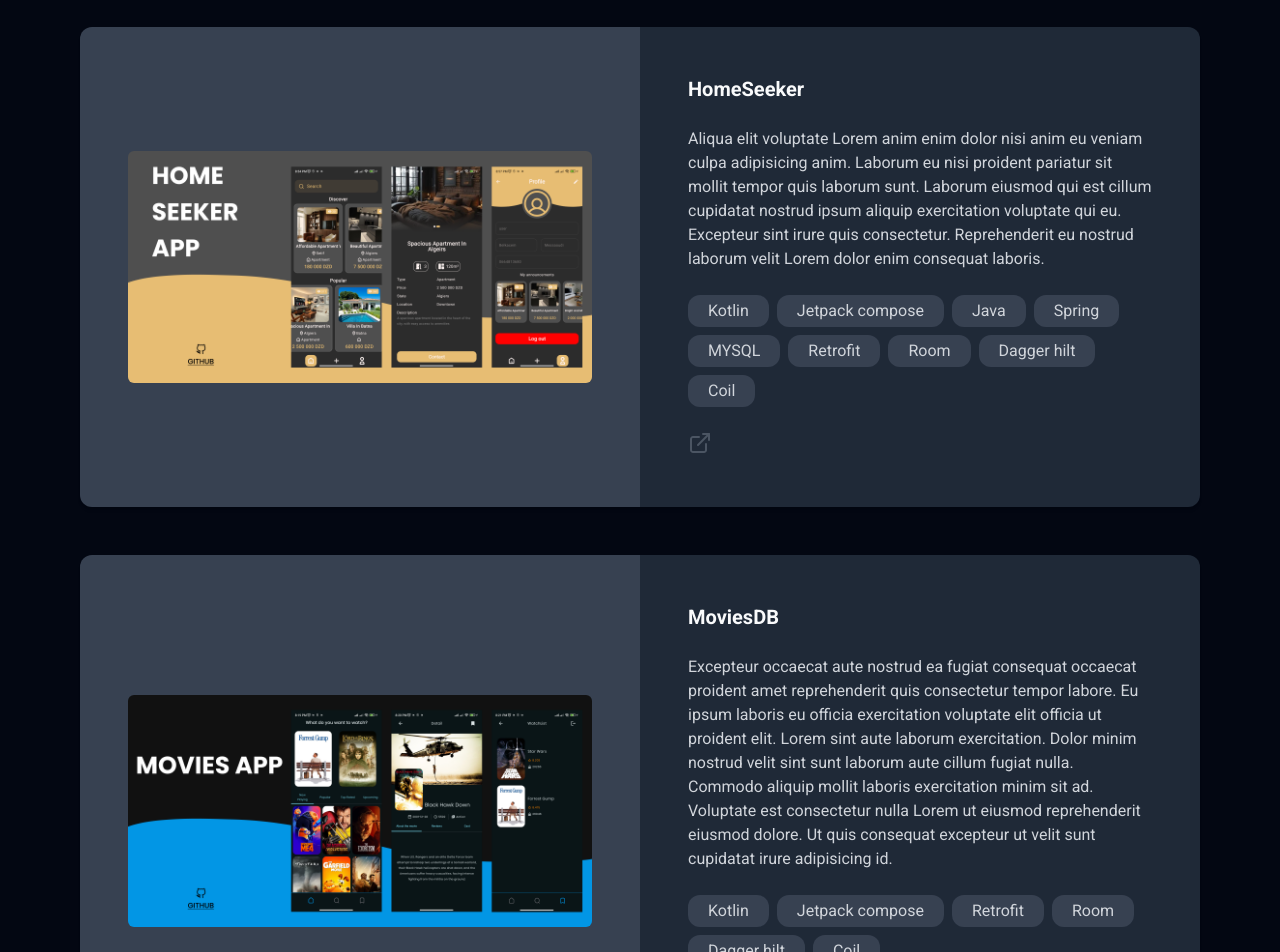
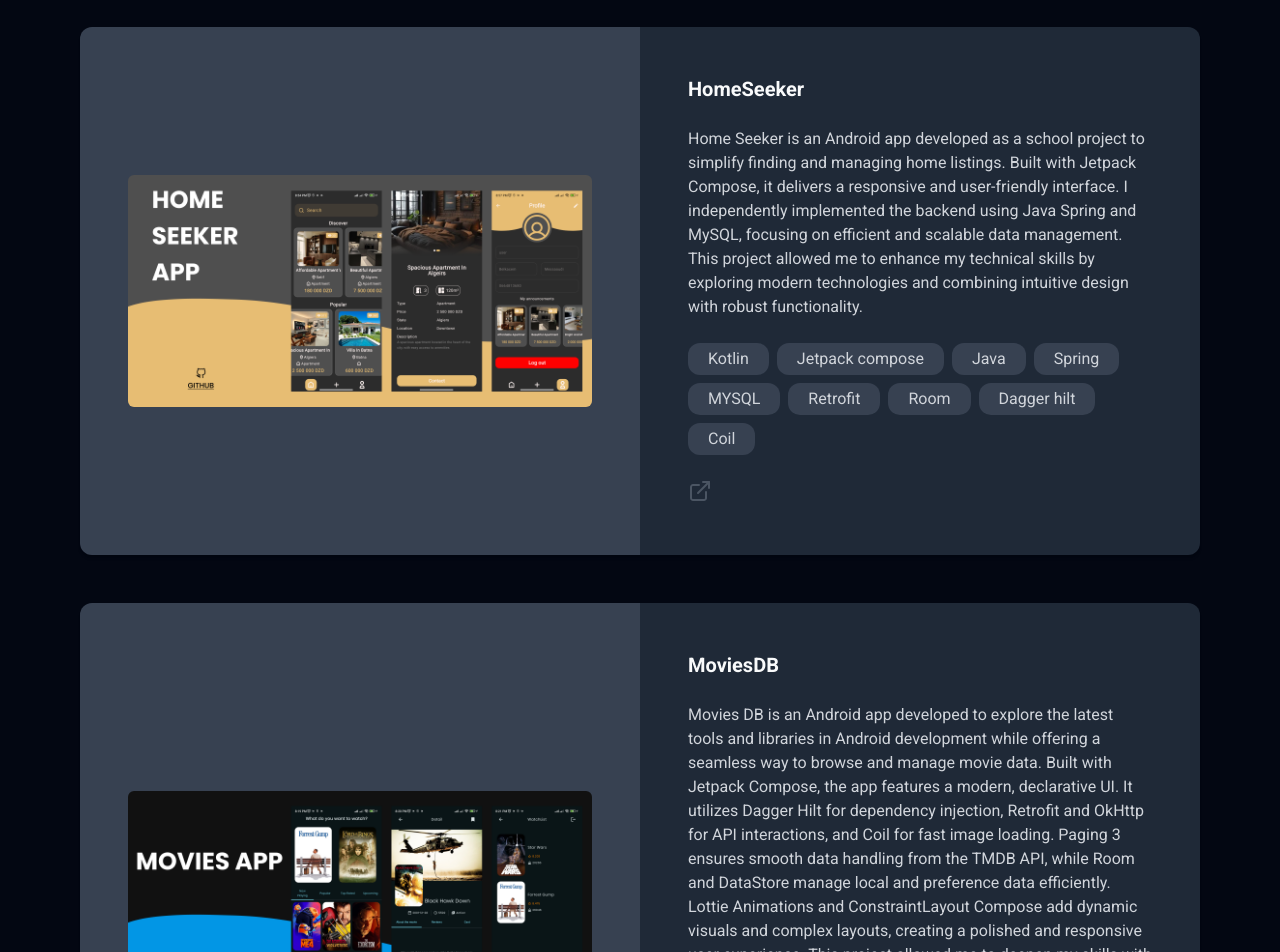
Before and after one commit to Messaoudi-Belkacem/BMDev, a React (Vite) app: page / in a window 1280 px wide. Shown: the part 1620-2572 px from the top of the page. Built offline with nearby package versions, Linux system fonts and the light colour scheme.

Commit message:
update the projects description

```diff
--- a/src/conatiners/work/Work.jsx
+++ b/src/conatiners/work/Work.jsx
@@ -12,14 +12,14 @@ function Work() {
             imageSrc: HomeSeekerCover,
             technologies: ['Kotlin', 'Jetpack compose', 'Java', 'Spring', 'MYSQL', 'Retrofit', 'Room', 'Dagger hilt', 'Coil'],
             href: 'https://github.com/Messaoudi-Belkacem/HomeSeeker',
-            description: 'Aliqua elit voluptate Lorem anim enim dolor nisi anim eu veniam culpa adipisicing anim. Laborum eu nisi proident pariatur sit mollit tempor quis laborum sunt. Laborum eiusmod qui est cillum cupidatat nostrud ipsum aliquip exercitation voluptate qui eu. Excepteur sint irure quis consectetur. Reprehenderit eu nostrud laborum velit Lorem dolor enim consequat laboris.'
+            description: 'Home Seeker is an Android app developed as a school project to simplify finding and managing home listings. Built with Jetpack Compose, it delivers a responsive and user-friendly interface. I independently implemented the backend using Java Spring and MySQL, focusing on efficient and scalable data management. This project allowed me to enhance my technical skills by exploring modern technologies and combining intuitive design with robust functionality.'
         },
         {
             projectName: 'MoviesDB',
             imageSrc: MoviesDBCover,
             technologies: ['Kotlin', 'Jetpack compose', 'Retrofit', 'Room', 'Dagger hilt', 'Coil'],
             href: 'https://github.com/Messaoudi-Belkacem/MoviesDB',
-            description: 'Excepteur occaecat aute nostrud ea fugiat consequat occaecat proident amet reprehenderit quis consectetur tempor labore. Eu ipsum laboris eu officia exercitation voluptate elit officia ut proident elit. Lorem sint aute laborum exercitation. Dolor minim nostrud velit sint sunt laborum aute cillum fugiat nulla. Commodo aliquip mollit laboris exercitation minim sit ad. Voluptate est consectetur nulla Lorem ut eiusmod reprehenderit eiusmod dolore. Ut quis consequat excepteur ut velit sunt cupidatat irure adipisicing id.'
+            description: 'Movies DB is an Android app developed to explore the latest tools and libraries in Android development while offering a seamless way to browse and manage movie data. Built with Jetpack Compose, the app features a modern, declarative UI. It utilizes Dagger Hilt for dependency injection, Retrofit and OkHttp for API interactions, and Coil for fast image loading. Paging 3 ensures smooth data handling from the TMDB API, while Room and DataStore manage local and preference data efficiently. Lottie Animations and ConstraintLayout Compose add dynamic visuals and complex layouts, creating a polished and responsive user experience. This project allowed me to deepen my skills with modern technologies and overcome challenges such as TMDB API limitations.'
         },
       ];
     return(
```
